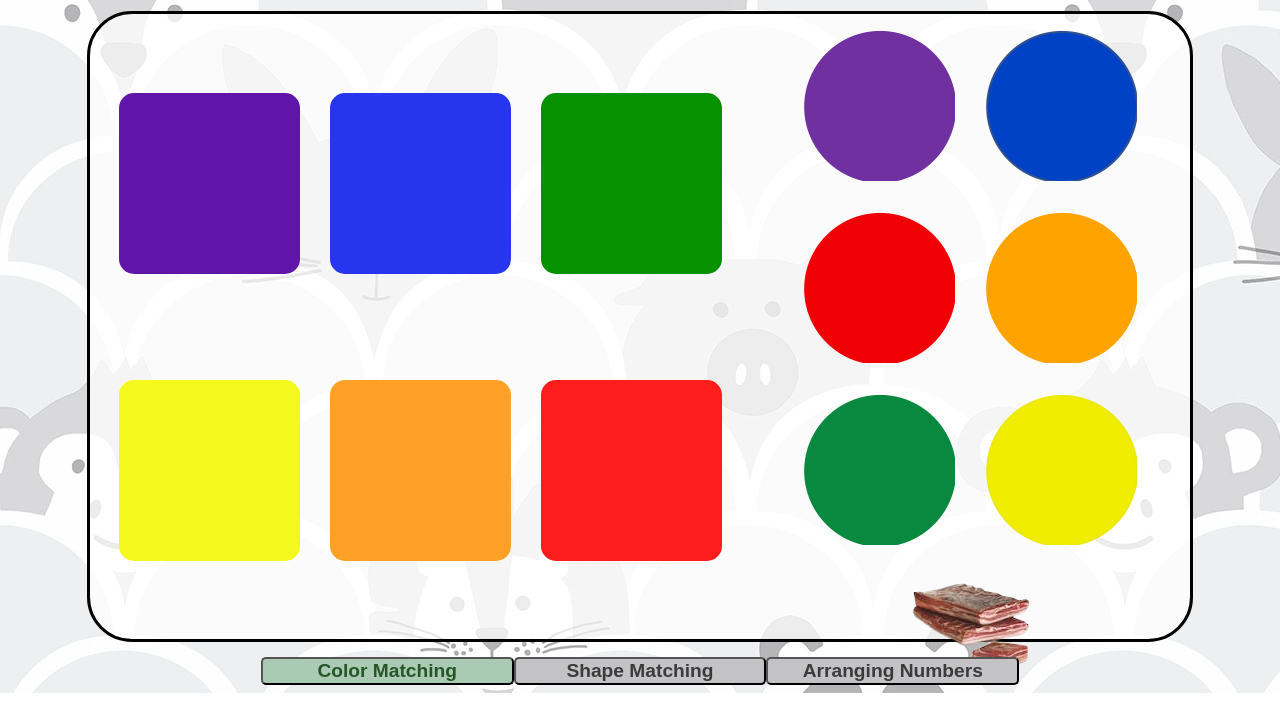
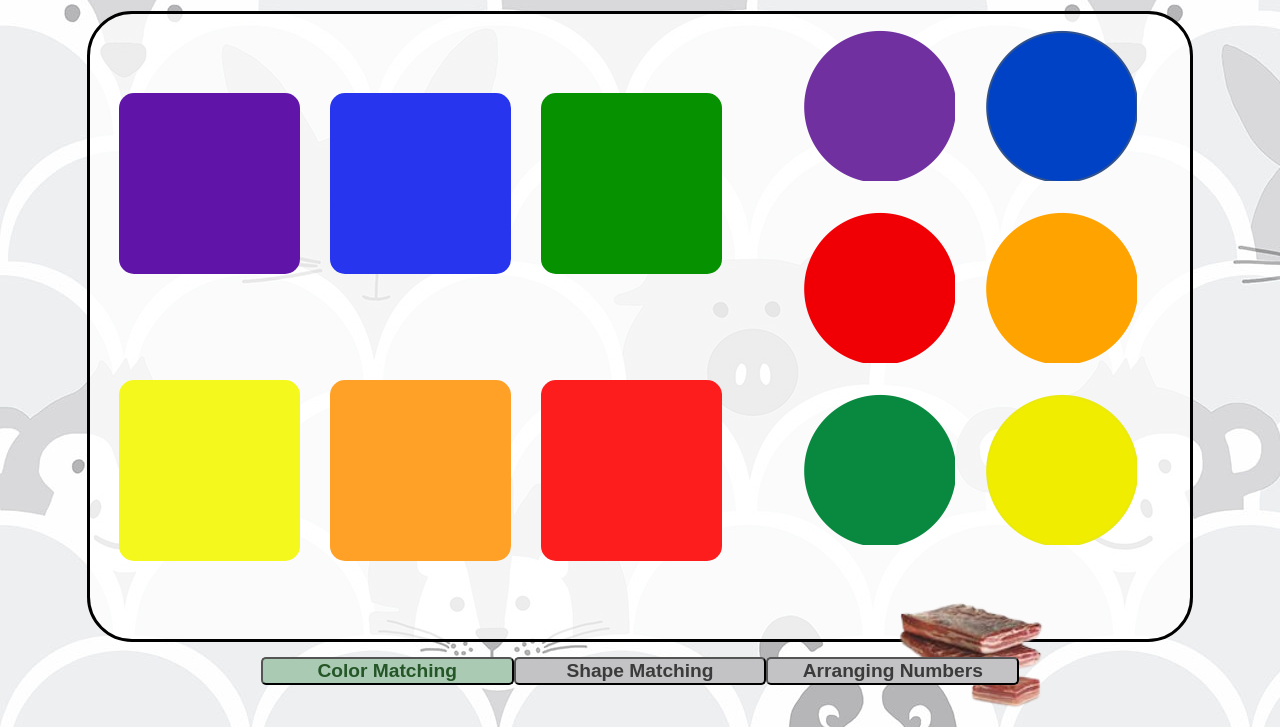
Before and after one commit to StephGibbons/Toddler-game-Colors-, a plain HTML site: page index.html in a window 1280 px wide. Shown: the part 116-843 px from the top of the page. Before the commit the page ends 809 px from the top, so only its background shows below. Drawn offline with Linux system fonts and the light colour scheme.

Commit message:
'master'

```diff
--- a/index.html
+++ b/index.html
@@ -45,7 +45,7 @@
 		<img id="circleorange"  class='circle' src="Images/OrangeCircle.png" draggable="true">
 		<img id="circlegreen" class='circle' src="Images/GreenCircle.png" draggable="true">
 		<img id="circleyellow"  class='circle' src="Images/YellowCircle.png" draggable="true">
-		<img id = "bacon" class='food' src="Images/bacon.jpeg" draggable = "true">
+		<img id = "bacon" class='circle' src="Images/bacon.jpeg" draggable = "true">
 
 	</div>
 	</div>
```
